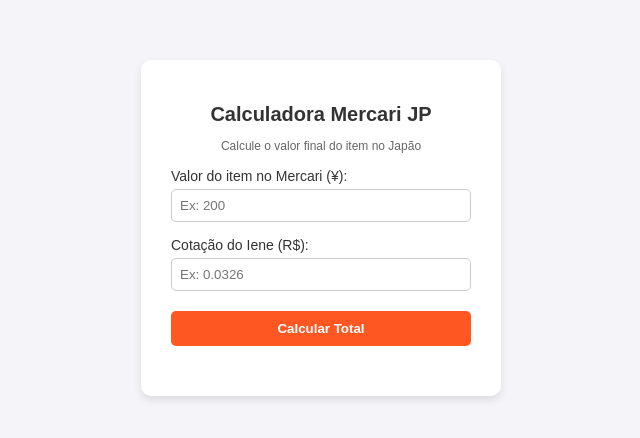
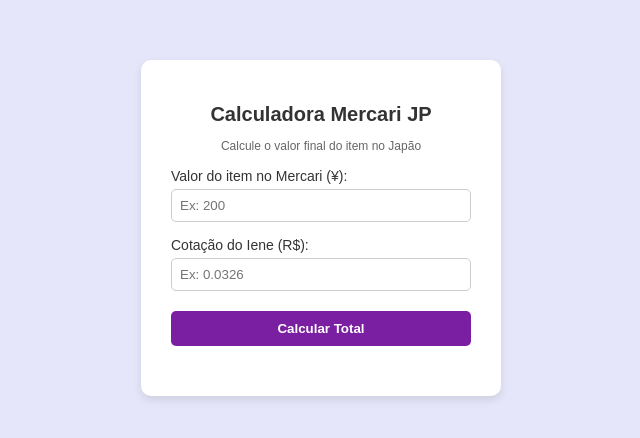
Before and after one commit to ivinagarcia/calculadora-db-ceg, a plain HTML site: page index.html in a window 1280 px wide. Shown: the part 172-610 px from the top of the page, without its empty margins (319-959 px from the left). Drawn offline with Linux system fonts and the light colour scheme.

Commit message:
Update style.css

```diff
--- a/style.css
+++ b/style.css
@@ -1,6 +1,6 @@
 body {
     font-family: Arial, sans-serif;
-    background-color: #f4f4f9;
+    background-color: #E6E6FA; /* Fundo em tom de lilás claro (Lavender) */
     display: flex;
     justify-content: center;
     align-items: center;
@@ -42,7 +42,7 @@ button {
     width: 100%;
     padding: 10px;
     margin-top: 20px;
-    background-color: #ff5722;
+    background-color: #7B1FA2; /* Botão Roxo */
     color: white;
     border: none;
     border-radius: 5px;
@@ -50,7 +50,7 @@ button {
     font-weight: bold;
 }
 button:hover {
-    background-color: #e64a19;
+    background-color: #4A148C; /* Roxo mais escuro ao passar o mouse */
 }
 .resultado {
     margin-top: 20px;
```
